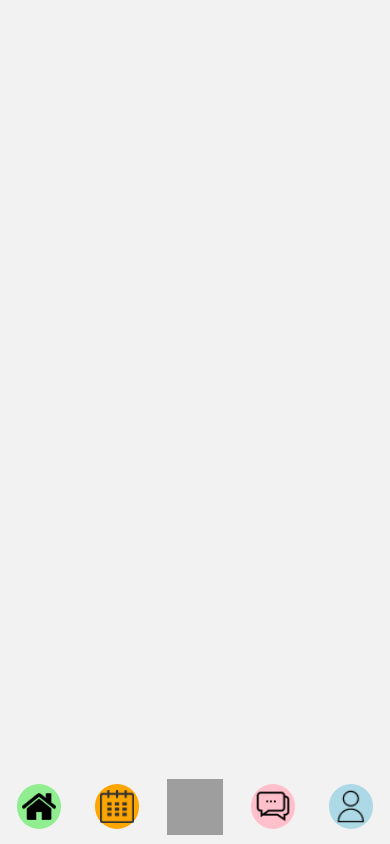
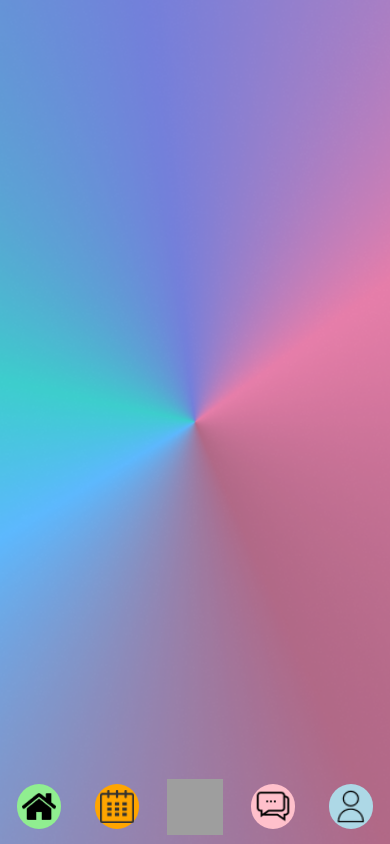
Before and after one commit to NickFuller24/dog-training-app, a React Native app in the folder dog_training_app/: screen /Home in a window 390 px wide. Built offline with nearby package versions, Linux system fonts and the light colour scheme; grey boxes are pictures that could not be loaded.

Commit message:
added reusable background image component

```diff
--- /dev/null
+++ b/dog_training_app/app/components/Background.tsx
@@ -0,0 +1,19 @@
+import React from "react";
+import { ImageBackground } from "react-native";
+
+type BackgroundProps = {
+  children: React.ReactNode
+};
+
+const Background = (props: BackgroundProps) => {
+  return (
+    <ImageBackground
+      source={require("../assets/Background.png")}
+      style={{ flex: 1, width: "100%", height: "100%" }}
+    >
+      {props.children}
+    </ImageBackground>
+  );
+}
+
+export default Background;
--- a/dog_training_app/app/screens/HomeScreen.tsx
+++ b/dog_training_app/app/screens/HomeScreen.tsx
@@ -1,6 +1,7 @@
-import React, { Fragment, useState } from "react";
+import React from "react";
 import {
   Image,
+  ImageBackground,
   Pressable,
   ScrollView,
   Text,
@@ -9,10 +10,11 @@ import {
 } from "react-native";
 import styles from "../styles/HomeScreenStyles.js";
 import { SafeAreaView } from "react-native-safe-area-context";
+import Background from "../components/Background";
 
 function HomeScreen({ navigation }: { navigation: any }) {
   return (
-    <Fragment>
+    <Background>
       <SafeAreaView
         // Every other part of the screen
         style={styles.background}
@@ -84,11 +86,7 @@ function HomeScreen({ navigation }: { navigation: any }) {
           </TouchableOpacity>
         </View>
       </SafeAreaView>
-
-      <View
-      // Bottom of screen that should be the same color as nav bar
-      ></View>
-    </Fragment>
+    </Background>
   );
 }
 
--- a/dog_training_app/app/screens/LoginScreen.tsx
+++ b/dog_training_app/app/screens/LoginScreen.tsx
@@ -23,9 +23,9 @@ function LoginScreen({ navigation }: { navigation: any }) {
         <View style={styles.buttonSpace} />
         <Pressable
           style={styles.loginButton}
-          onPress={() => navigation.navigate("Dog Profile")}
+          onPress={() => navigation.navigate("Home")}
         >
-          <Text style={styles.buttonText}>Dog</Text>
+          <Text style={styles.buttonText}>Home</Text>
         </Pressable>
         <View style={styles.buttonSpace} />
         <Pressable
```
Also changed, not shown: dog_training_app/app/assets/Background.png (added).
